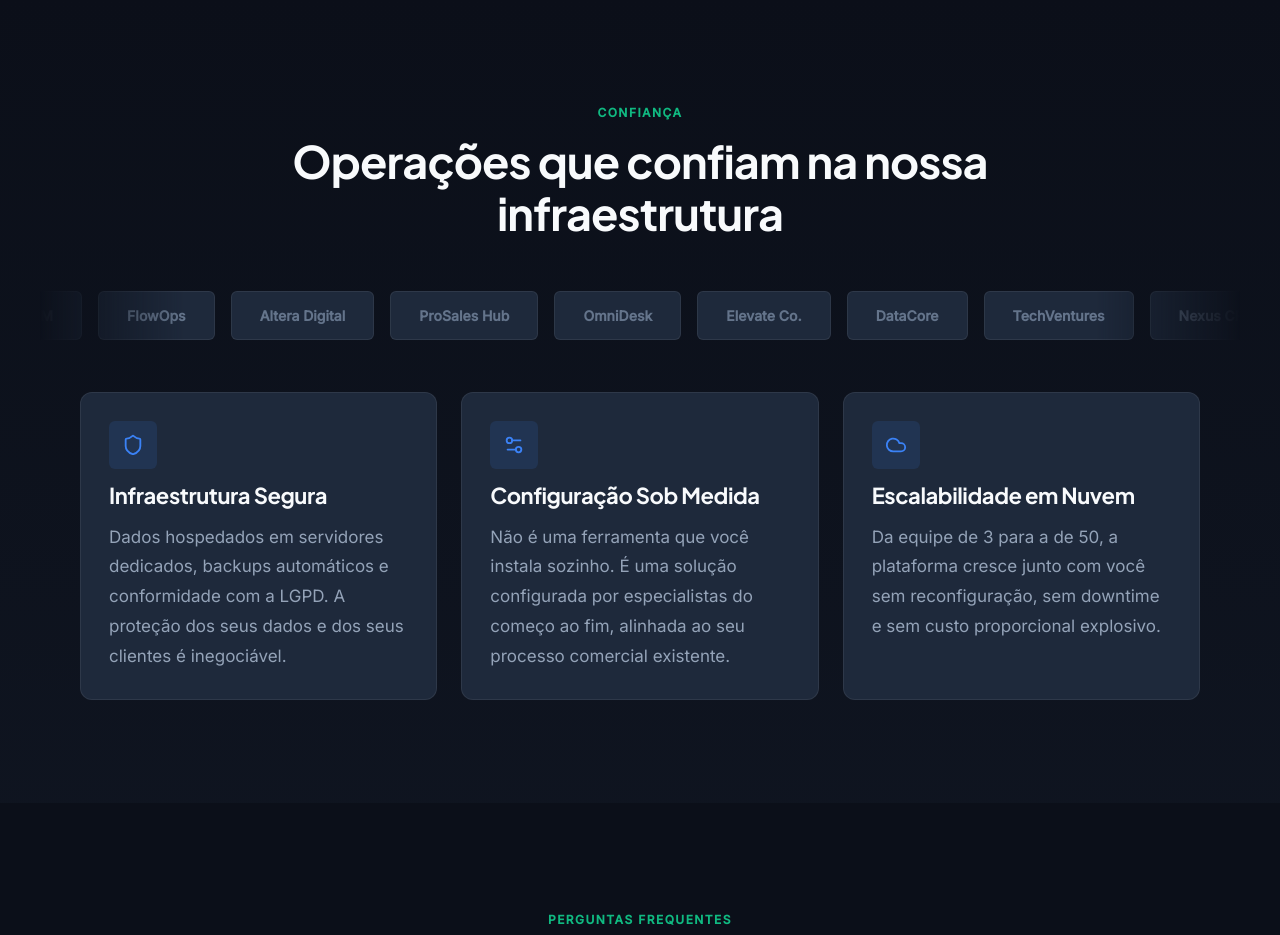
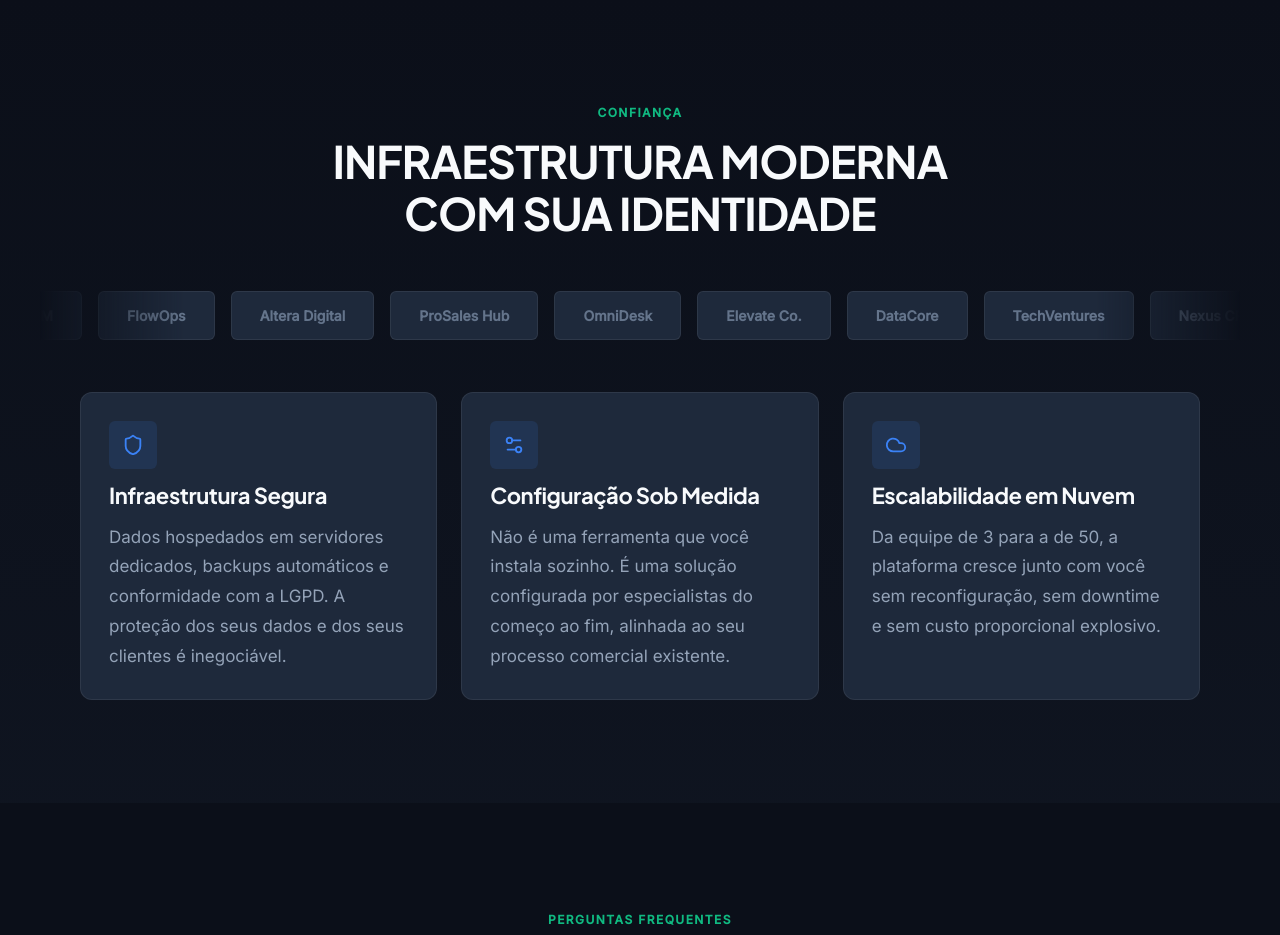
Before and after one commit to flowautomation6677/LB-Sales, a plain HTML site: page index.html in a window 1280 px wide. Shown: the part 3340-4275 px from the top of the page. Drawn offline with nearby package versions, Linux system fonts and the light colour scheme.

Commit message:
subir mudança na copy

```diff
--- a/index.html
+++ b/index.html
@@ -318,7 +318,7 @@
       <div class="container">
         <div class="section-header reveal">
           <span class="eyebrow">Confiança</span>
-          <h2>Operações que confiam na nossa infraestrutura</h2>
+          <h2>INFRAESTRUTURA MODERNA COM SUA IDENTIDADE</h2>
         </div>
 
         <!-- Marquee de logos -->
```
